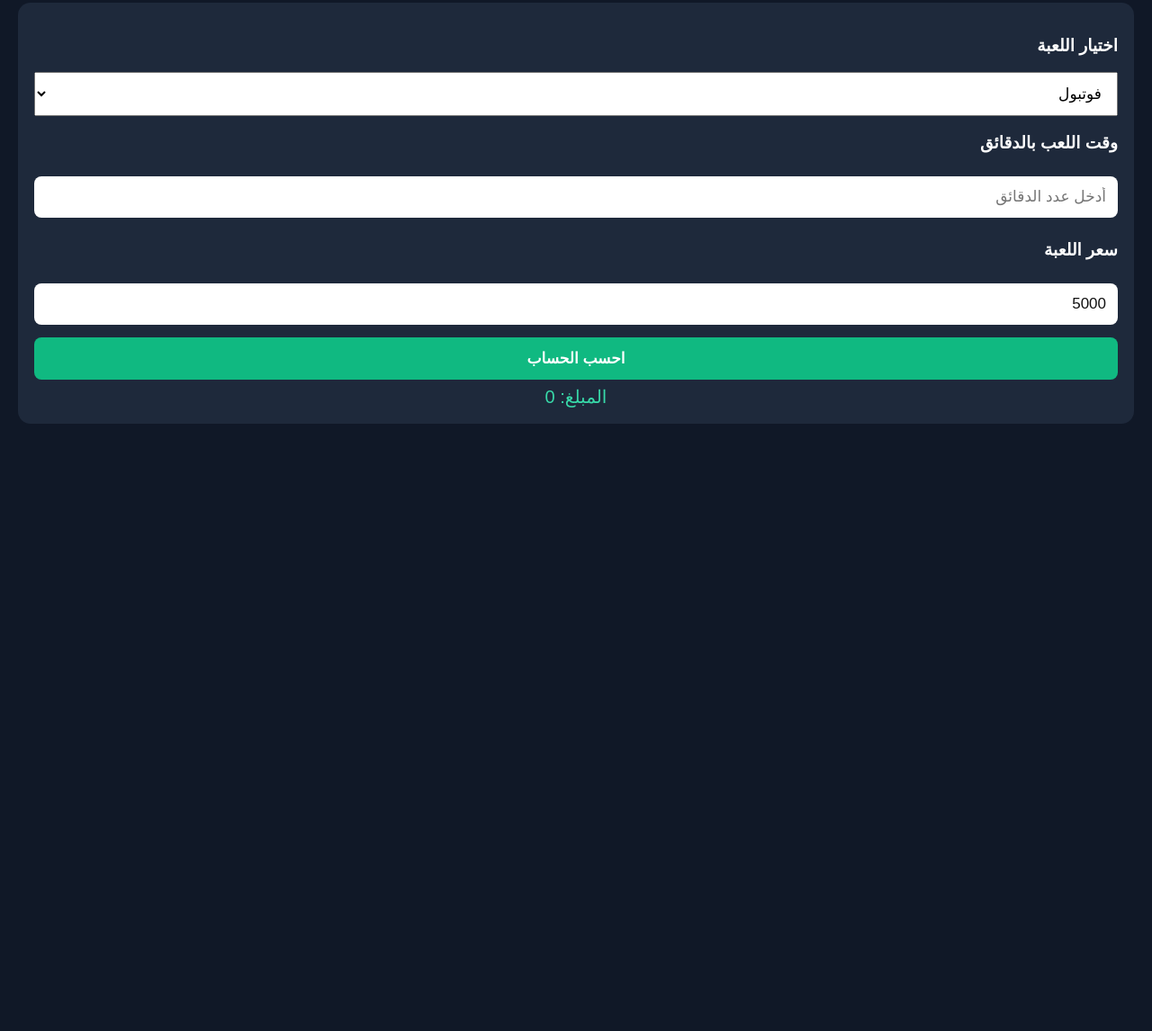
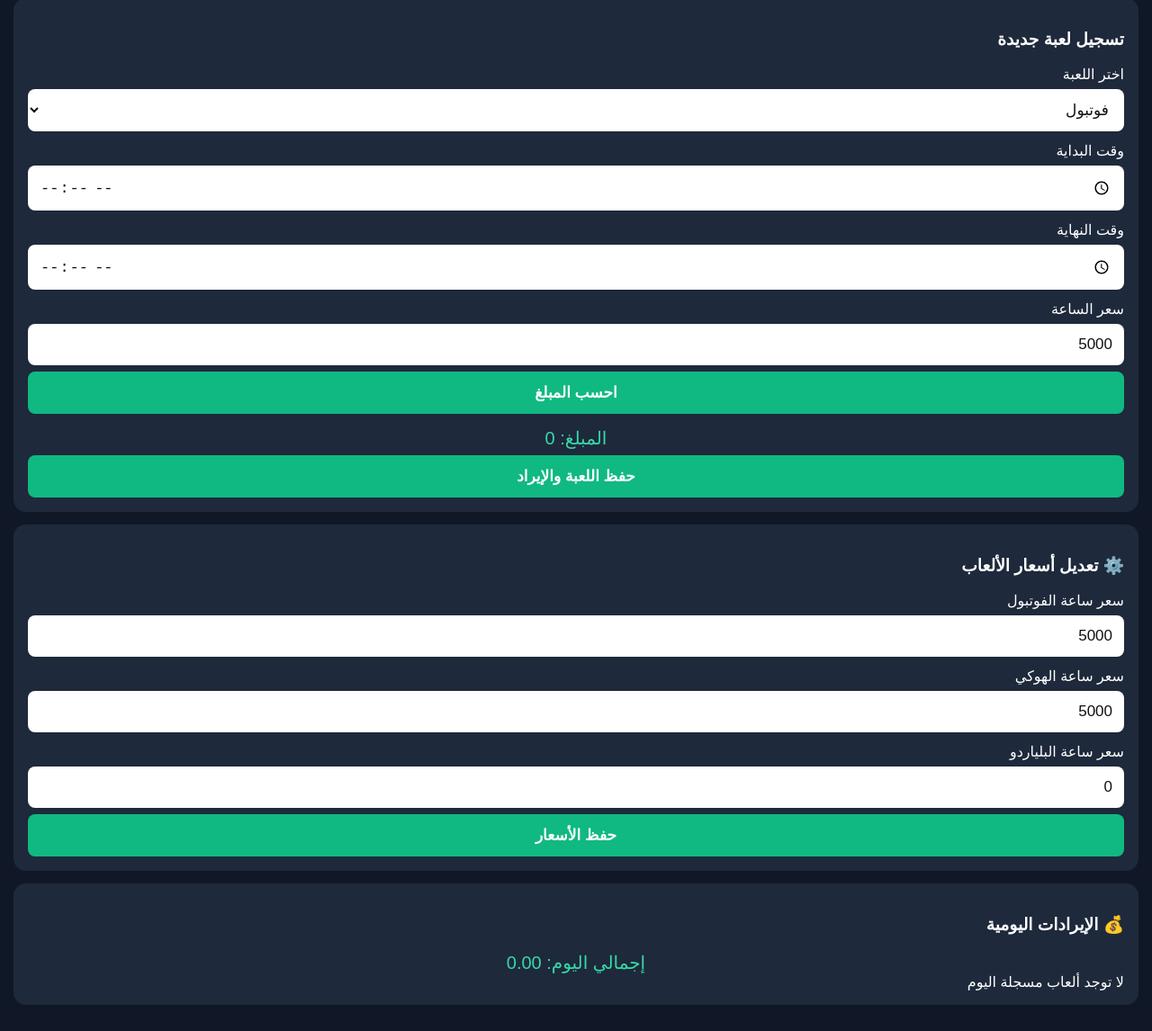
Before and after one commit to fadioo990990-dotcom/-game-time-celculator, a plain HTML site: page index.html in a window 1280 px wide. Shown: the part 98-1244 px from the top of the page at 90% size. Before the commit the page ends 800 px from the top, so only its background shows below. Drawn offline with Linux system fonts and the light colour scheme.

Commit message:
Update index.html

```diff
--- a/index.html
+++ b/index.html
@@ -3,45 +3,210 @@
 <html lang="ar" dir="rtl">
 <head>
 <meta charset="UTF-8">
-<meta name="viewport" content="width=device-width, initial-scale=1.0">
+<meta name="viewport" content="width=device-width, initial-scale=1">
 <title>حساب الألعاب</title>
 <style>
-body{font-family:Arial;background:#101827;color:white;margin:0;padding:20px}
+body{font-family:Arial;background:#101827;color:white;margin:0;padding:15px}
 h1{text-align:center;color:#38d9a9}
-.box{background:#1e293b;padding:18px;border-radius:14px;margin:15px 0}
-input,button{width:100%;padding:13px;margin:7px 0;box-sizing:border-box;border-radius:8px;border:0;font-size:17px}
-input{background:#fff;color:#111}
-button{background:#10b981;color:white;font-weight:bold}
-.result{font-size:20px;color:#38d9a9;text-align:center}
+.box{background:#1e293b;padding:16px;border-radius:14px;margin:14px 0}
+label{display:block;margin-top:12px}
+input,select,button{width:100%;padding:13px;margin-top:7px;box-sizing:border-box;border:0;border-radius:8px;font-size:17px}
+input,select{background:white;color:#111}
+button{background:#10b981;color:white;font-weight:bold;cursor:pointer}
+.result{font-size:20px;color:#38d9a9;text-align:center;margin-top:15px}
+.item{background:#334155;padding:12px;border-radius:9px;margin:8px 0}
+.small{font-size:14px;color:#cbd5e1}
 </style>
 </head>
 <body>
+
 <h1>🎮 حساب الألعاب</h1>
+
 <div class="box">
-<h3>اختيار اللعبة</h3>
-<select id="game" style="width:100%;padding:13px;font-size:17px">
-<option value="5000">فوتبول</option>
-<option value="5000">هوكي</option>
-<option value="0">بلياردو</option>
+<h3>تسجيل لعبة جديدة</h3>
+
+<label>اختر اللعبة</label>
+<select id="game">
+<option value="football">فوتبول</option>
+<option value="hockey">هوكي</option>
+<option value="billiards">بلياردو</option>
 </select>
-<h3>وقت اللعب بالدقائق</h3>
-<input id="minutes" type="number" placeholder="أدخل عدد الدقائق">
-<h3>سعر اللعبة</h3>
-<input id="price" type="number" value="5000">
-<button onclick="calculate()">احسب الحساب</button>
+
+<label>وقت البداية</label>
+<input type="time" id="start">
+
+<label>وقت النهاية</label>
+<input type="time" id="end">
+
+<label>سعر الساعة</label>
+<input type="number" id="price" min="0" value="5000">
+
+<button onclick="calculate()">احسب المبلغ</button>
+
 <div class="result" id="result">المبلغ: 0</div>
+
+<button onclick="saveSession()">حفظ اللعبة والإيراد</button>
 </div>
+
+<div class="box">
+<h3>⚙️ تعديل أسعار الألعاب</h3>
+
+<label>سعر ساعة الفوتبول</label>
+<input type="number" id="footballPrice" min="0" value="5000">
+
+<label>سعر ساعة الهوكي</label>
+<input type="number" id="hockeyPrice" min="0" value="5000">
+
+<label>سعر ساعة البلياردو</label>
+<input type="number" id="billiardsPrice" min="0" value="0">
+
+<button onclick="savePrices()">حفظ الأسعار</button>
+</div>
+
+<div class="box">
+<h3>💰 الإيرادات اليومية</h3>
+<div class="result" id="dailyTotal">0</div>
+<div id="sessions"></div>
+</div>
+
 <script>
+let prices = JSON.parse(localStorage.getItem("gamePrices")) || {
+ football:5000,
+ hockey:5000,
+ billiards:0
+};
+
+let records = JSON.parse(localStorage.getItem("gameRecords")) || [];
+
+let lastAmount = 0;
+let lastMinutes = 0;
+
+function money(n){
+ return Number(n).toLocaleString("en-US",{
+  minimumFractionDigits:2,
+  maximumFractionDigits:2
+ });
+}
+
+function loadPrices(){
+ document.getElementById("footballPrice").value=prices.football;
+ document.getElementById("hockeyPrice").value=prices.hockey;
+ document.getElementById("billiardsPrice").value=prices.billiards;
+ updatePrice();
+}
+
+function updatePrice(){
+ let game=document.getElementById("game").value;
+ document.getElementById("price").value=prices[game];
+}
+
+document.getElementById("game").addEventListener("change",updatePrice);
+
+function savePrices(){
+ prices={
+  football:Number(document.getElementById("footballPrice").value),
+  hockey:Number(document.getElementById("hockeyPrice").value),
+  billiards:Number(document.getElementById("billiardsPrice").value)
+ };
+
+ if(Object.values(prices).some(p=>!Number.isFinite(p)||p<0)){
+  alert("تأكد من الأسعار");
+  return;
+ }
+
+ localStorage.setItem("gamePrices",JSON.stringify(prices));
+ updatePrice();
+ alert("تم حفظ الأسعار بنجاح");
+}
+
 function calculate(){
-let minutes=Number(document.getElementById('minutes').value);
-let price=Number(document.getElementById('price').value);
-if(minutes<=0){alert('أدخل وقت اللعب');return;}
-let total=Math.ceil(minutes/60)*price;
-document.getElementById('result').innerText='المبلغ: '+total.toLocaleString('en-US');
+ let start=document.getElementById("start").value;
+ let end=document.getElementById("end").value;
+ let price=Number(document.getElementById("price").value);
+
+ if(!start||!end||!Number.isFinite(price)||price<0){
+  alert("أدخل وقت البداية والنهاية والسعر");
+  return false;
+ }
+
+ let [sh,sm]=start.split(":").map(Number);
+ let [eh,em]=end.split(":").map(Number);
+
+ let startMinutes=sh*60+sm;
+ let endMinutes=eh*60+em;
+
+ if(endMinutes<startMinutes) endMinutes+=1440;
+
+ lastMinutes=endMinutes-startMinutes;
+
+ if(lastMinutes<=0){
+  alert("وقت اللعب غير صحيح");
+  return false;
+ }
+
+ lastAmount=Math.round((price/60*lastMinutes)*100)/100;
+
+ document.getElementById("result").innerText=
+ "المدة: "+lastMinutes+" دقيقة | المبلغ: "+money(lastAmount);
+
+ return true;
 }
-document.getElementById('game').onchange=function(){
-document.getElementById('price').value=this.value;
-};
+
+function saveSession(){
+ if(!calculate()) return;
+
+ let game=document.getElementById("game").value;
+
+ let names={
+  football:"فوتبول",
+  hockey:"هوكي",
+  billiards:"بلياردو"
+ };
+
+ let record={
+  game:names[game],
+  start:document.getElementById("start").value,
+  end:document.getElementById("end").value,
+  minutes:lastMinutes,
+  amount:lastAmount,
+  date:new Date().toLocaleDateString("en-CA")
+ };
+
+ records.push(record);
+
+ localStorage.setItem("gameRecords",JSON.stringify(records));
+
+ document.getElementById("start").value="";
+ document.getElementById("end").value="";
+ document.getElementById("result").innerText="تم حفظ اللعبة بنجاح";
+
+ showRecords();
+}
+
+function showRecords(){
+ let today=new Date().toLocaleDateString("en-CA");
+
+ let daily=records.filter(r=>r.date===today);
+
+ let total=daily.reduce((sum,r)=>sum+r.amount,0);
+
+ document.getElementById("dailyTotal").innerText=
+ "إجمالي اليوم: "+money(total);
+
+ document.getElementById("sessions").innerHTML=
+ daily.map(r=>`
+ <div class="item">
+ <b>${r.game}</b><br>
+ <span class="small">من ${r.start} إلى ${r.end}</span><br>
+ المدة: ${r.minutes} دقيقة<br>
+ المبلغ: ${money(r.amount)}
+ </div>
+ `).join("") || "لا توجد ألعاب مسجلة اليوم";
+}
+
+loadPrices();
+showRecords();
 </script>
+
 </body>
 </html>
```
